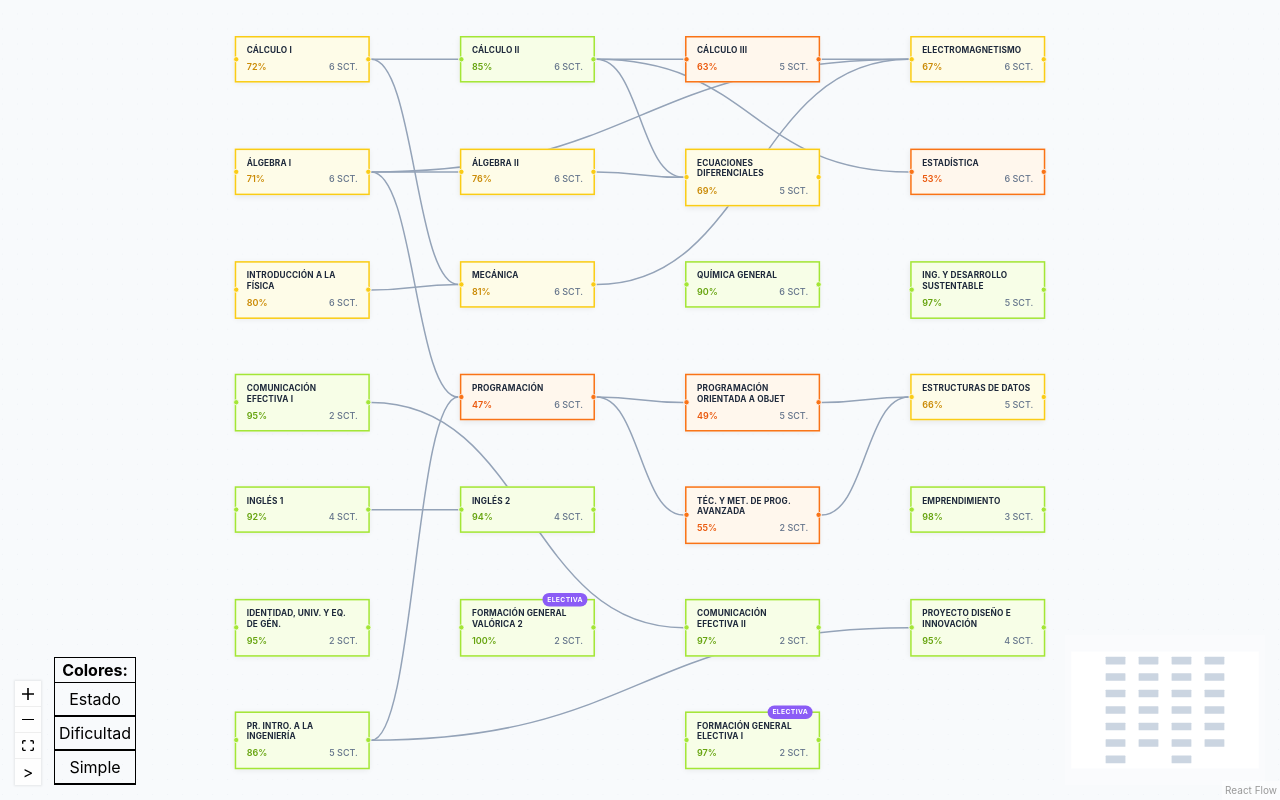
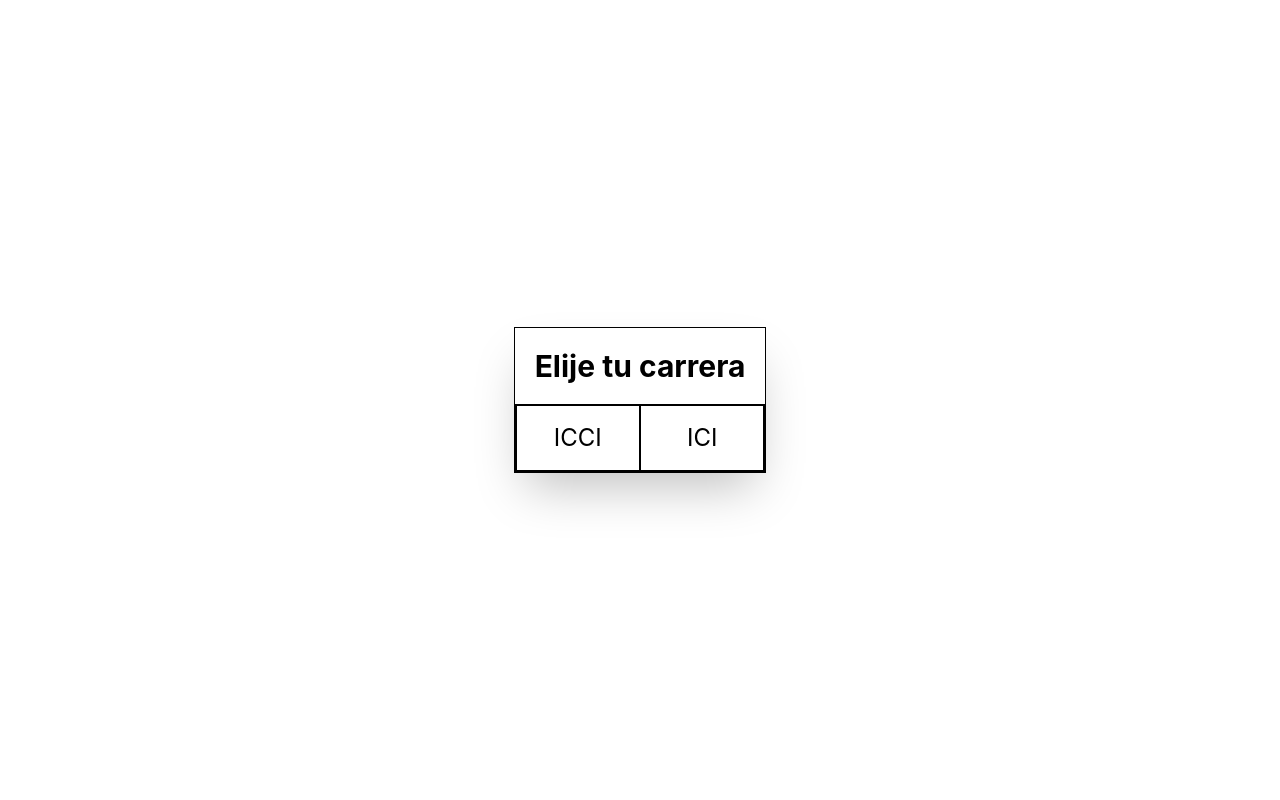
Before and after one commit to MotelPaso/curriculum-planner, a React (Vite) app: page / in a window 1280 px wide. Built offline with nearby package versions, Linux system fonts and the light colour scheme.

Commit message:
feat: moving nodes and introduction screen

```diff
--- a/src/App.jsx
+++ b/src/App.jsx
@@ -1,14 +1,17 @@
 import { useState } from "react";
 import CurriculumGraph from "./CurriculumGraph";
-import { ICCI, ICI } from "./data/courses";
+import CareerSelector from "./components/CareerSelector";
 
 export default function App() {
-	const [showGraph, setShowGraph] = useState(true);
-	const [career, setCareer] = useState(ICCI);
+	const [showGraph, setShowGraph] = useState(false);
+	const [career, setCareer] = useState(null);
 	return (
-		<div className="w-screen h-screen bg-gray-100">
+		<div className="w-screen h-screen bg-grey-100">
 			{!showGraph && (
-				<CareerSelector setCareer={setCareer} setShowGraph={setShowGraph} />
+				<CareerSelector
+					setCareer={setCareer}
+					setShowGraph={setShowGraph}
+				/>
 			)}
 			{showGraph && <CurriculumGraph courses={career} />}
 		</div>
--- a/src/CurriculumGraph.jsx
+++ b/src/CurriculumGraph.jsx
@@ -1,4 +1,4 @@
-import { useMemo, useState } from "react";
+import { useMemo, useState, useCallback } from "react";
 import {
 	ReactFlow,
 	Background,
@@ -6,6 +6,8 @@ import {
 	ControlButton,
 	MiniMap,
 	Panel,
+	applyEdgeChanges,
+	applyNodeChanges,
 } from "@xyflow/react";
 import "@xyflow/react/dist/style.css";
 import CourseNode from "./components/CourseNode";
@@ -13,7 +15,7 @@ import SideBar from "./components/SideBar";
 
 // Layout constants
 const SEMESTER_WIDTH = 300;
-const COURSE_HEIGHT = 150;
+const COURSE_HEIGHT = 100;
 
 const nodeTypes = { courseNode: CourseNode };
 
@@ -64,11 +66,24 @@ function buildGraph(courses, progress, colorMode) {
 }
 
 export default function CurriculumGraph({ courses, progress = {} }) {
-	const [colorMode, setColorMode] = useState("status");
+	const [colorMode, setColorMode] = useState("Dificultad");
 	const [showSideBar, setShowSideBar] = useState(true);
-	const { nodes, edges } = useMemo(
+
+	const { nodes: initialNodes, edges: initialEdges } = useMemo(
 		() => buildGraph(courses, progress, colorMode),
 		[progress, colorMode],
+	);
+	const [nodes, setNodes] = useState(initialNodes);
+	const [edges, setEdges] = useState(initialEdges);
+
+	const onNodesChange = useCallback(
+		(changes) => setNodes((nds) => applyNodeChanges(changes, nds)),
+		[],
+	);
+
+	const onEdgesChange = useCallback(
+		(changes) => setEdges((eds) => applyEdgeChanges(changes, eds)),
+		[],
 	);
 
 	return (
@@ -76,6 +91,8 @@ export default function CurriculumGraph({ courses, progress = {} }) {
 			<ReactFlow
 				nodes={nodes}
 				edges={edges}
+				onNodesChange={onNodesChange}
+				onEdgesChange={onEdgesChange}
 				nodeTypes={nodeTypes}
 				minZoom={0.3}
 				maxZoom={2}
@@ -103,8 +120,14 @@ export default function CurriculumGraph({ courses, progress = {} }) {
 					maskColor="rgba(248,250,252,0.7)"
 				/>
 				{showSideBar && (
-					<Panel position="bottom-left" style={{ marginLeft: "54px" }}>
-						<SideBar colorMode={colorMode} setColorMode={setColorMode} />
+					<Panel
+						position="bottom-left"
+						style={{ marginLeft: "54px" }}
+					>
+						<SideBar
+							colorMode={colorMode}
+							setColorMode={setColorMode}
+						/>
 					</Panel>
 				)}
 			</ReactFlow>
--- a/src/components/CareerSelector.jsx
+++ b/src/components/CareerSelector.jsx
@@ -1,9 +1,30 @@
-export default function CareerSelector({ setCareer }) {
+import { ICCI, ICI } from "../data/courses";
+
+export default function CareerSelector({ setCareer, setShowGraph }) {
+	const buttonToggle = (career) => {
+		setCareer(career);
+		setShowGraph(true);
+	};
+
 	return (
-		<div className="w-full h-full">
-			<h1>Title</h1>
-			<button>ICCI</button>
-			<button>ICI</button>
+		<div className="flex items-center justify-center w-full h-full">
+			<div className="flex flex-col border shadow-2xl">
+				<h1 className="text-3xl font-bold p-5">Elije tu carrera</h1>
+				<div className="flex flex-row border justify-around">
+					<button
+						className="cursor-pointer w-full border p-4 text-2xl"
+						onClick={() => buttonToggle(ICCI)}
+					>
+						ICCI
+					</button>
+					<button
+						className="w-full border p-4 text-2xl"
+						onClick={() => buttonToggle(ICI)}
+					>
+						ICI
+					</button>
+				</div>
+			</div>
 		</div>
 	);
 }
--- a/src/components/SideBar.jsx
+++ b/src/components/SideBar.jsx
@@ -1,7 +1,7 @@
 export default function SideBar({ colorMode, setColorMode }) {
-	let style;
+	let style = { background: "#FFFFFF", borderColor: "#111111" };
 	if (colorMode == "Simple") {
-		style = { border: "#94a3b8", bg: "#ffffff" };
+		style = { borderColor: "#94a3b8", background: "#ffffff" };
 	}
 	if (colorMode == "Dificultad") {
 		style = { background: "#FFFFFF", borderColor: "#111111" };
@@ -11,12 +11,6 @@ export default function SideBar({ colorMode, setColorMode }) {
 		<div className="flex flex-col border" style={style}>
 			<p className="font-bold text-center">Colores:</p>
 			<div className="flex flex-col items-start w-full">
-				<button
-					className="p-1 border-y w-full"
-					onClick={() => setColorMode("Estado")}
-				>
-					Estado
-				</button>
 				<button
 					className="p-1 border-y w-full"
 					onClick={() => setColorMode("Dificultad")}
```
